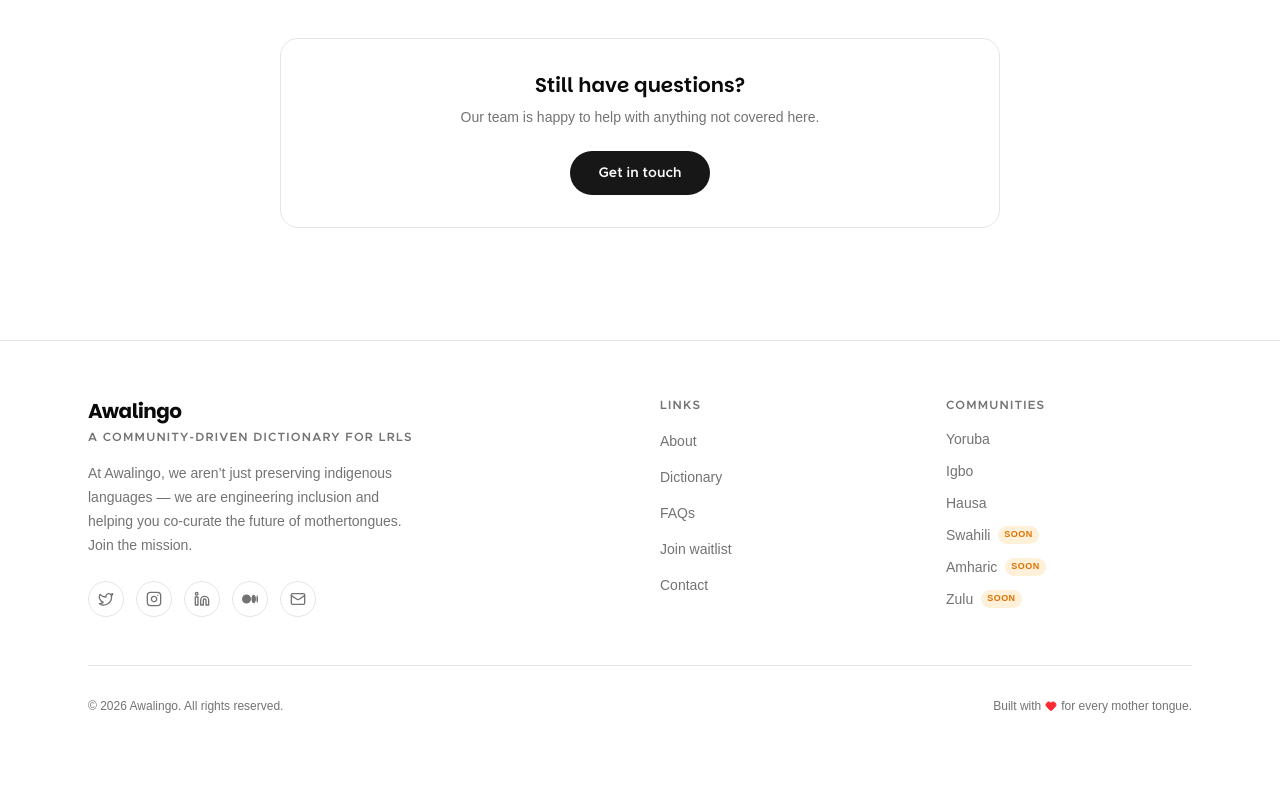
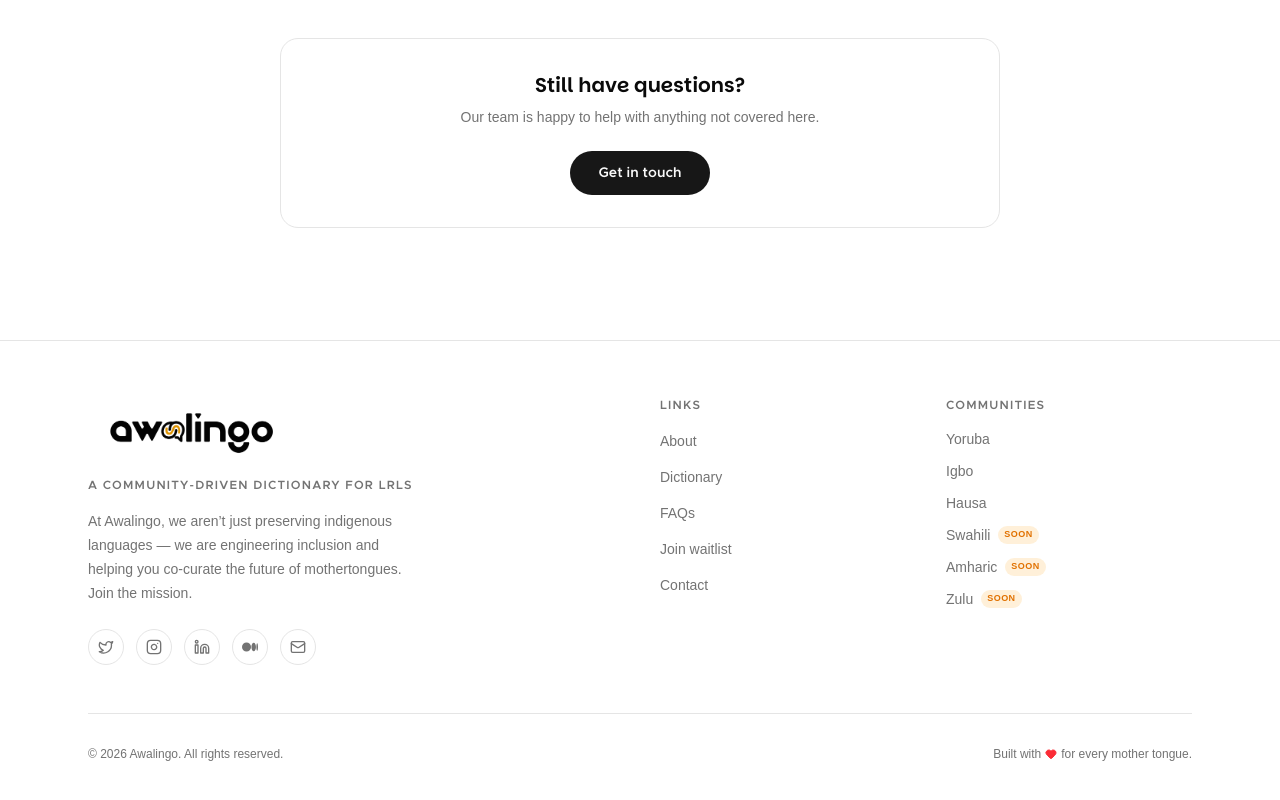
Before and after one commit to sirolad/waitlist, a Next.js app: page /faq in a window 1280 px wide. Shown: the part 1335-2135 px from the top of the page. Before the commit the page ends 2105 px from the top, so only its background shows below. Built offline with nearby package versions, Linux system fonts and the light colour scheme; no server answers; a web font is replaced by a local one.

Commit message:
feat: use logo wordmark in footer, bump size to h-14

```diff
--- a/src/components/footer.tsx
+++ b/src/components/footer.tsx
@@ -1,5 +1,6 @@
 'use client';
 
+import Image from 'next/image';
 import { Twitter, Mail, Instagram, Linkedin, Heart } from 'lucide-react';
 
 function MediumIcon({ className }: { className?: string }) {
@@ -45,8 +46,21 @@ export function Footer() {
 
           {/* Brand */}
           <div className='lg:col-span-2'>
-            <p className='font-display text-xl font-bold tracking-tight'>Awalingo</p>
-            <p className='mt-1 text-xs font-semibold uppercase tracking-widest text-muted-foreground'>
+            <Image
+              src='/branding/logo-wordmark-light.png'
+              alt='Awalingo'
+              width={600}
+              height={256}
+              className='h-18 w-auto object-contain dark:hidden'
+            />
+            <Image
+              src='/branding/logo-wordmark-dark.png'
+              alt='Awalingo'
+              width={600}
+              height={256}
+              className='hidden h-18 w-auto object-contain dark:block'
+            />
+            <p className='mt-2 text-xs font-semibold uppercase tracking-widest text-muted-foreground'>
               A Community-driven Dictionary for LRLs
             </p>
             <p className='mt-4 max-w-xs text-sm leading-6 text-muted-foreground'>
```
